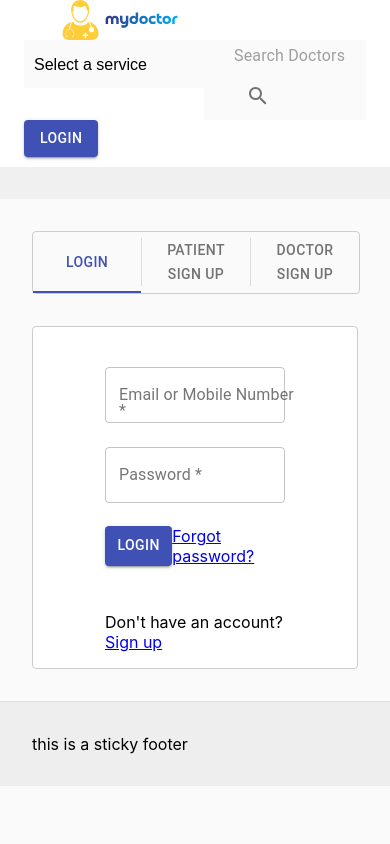
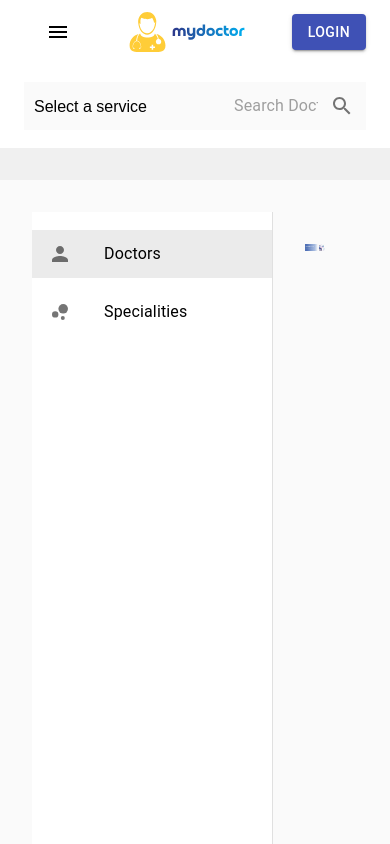
Before and after one commit to akn00/mydoctor, a React (Create React App) app: page / in a window 390 px wide. Shown: the top 844 px of the page. Built offline with nearby package versions, Linux system fonts and the light colour scheme.

Commit message:
fixed header for different screen sizes along with drawer and started home page

```diff
--- a/package.json
+++ b/package.json
@@ -14,6 +14,8 @@
     "@testing-library/user-event": "^13.5.0",
     "react": "^18.2.0",
     "react-dom": "^18.2.0",
+    "react-hamburger-drawer": "^21.11.20",
+    "react-router-dom": "^6.15.0",
     "react-scripts": "5.0.1",
     "react-tabs": "^6.0.2",
     "web-vitals": "^2.1.4"
--- a/src/App.js
+++ b/src/App.js
@@ -1,5 +1,7 @@
 import Header from "./components/Header";
-import LoginNav from "./components/loginNav";
+import LoginNav from "./components/loginNav/index";
+import {BrowserRouter,Routes,Route} from "react-router-dom"
+import Home from "./components/Pages/Home";
 import InfiniteBar from "./components/InfiniteBar";
 import Footer from "./components/Footer";
 import "./app.css"
@@ -7,14 +9,19 @@ import "./app.css"
 
 function App() {
   return (
+  <BrowserRouter>
     <div className="App">
       <Header/>
       <InfiniteBar/>
-      <div className="content">
-      <LoginNav/>
-      </div>
+        <div className="content">
+          <Routes>
+            <Route  path="/" element={<Home />}/>
+            <Route  path="/login" element={<LoginNav />}/>
+          </Routes>
+        </div>
       <Footer/>
     </div>
+  </BrowserRouter>
   );
 }
 
--- /dev/null
+++ b/src/components/HamburgerDrawer/index.js
@@ -0,0 +1,52 @@
+import React, { useState } from 'react';
+import IconButton from '@material-ui/core/IconButton';
+import MenuIcon from '@material-ui/icons/Menu';
+import Drawer from '@material-ui/core/Drawer';
+import List from '@material-ui/core/List';
+import ListItem from '@material-ui/core/ListItem';
+import ListItemIcon from '@material-ui/core/ListItemIcon';
+import ListItemText from '@material-ui/core/ListItemText';
+import CloseIcon from '@material-ui/icons/Close';
+import PersonSharpIcon from '@material-ui/icons/PersonSharp';
+import BubbleChartSharpIcon from '@material-ui/icons/BubbleChartSharp';
+
+
+const HamburgerMenu = () => {
+  const [isOpen, setIsOpen] = useState(false);
+
+  const toggleDrawer = (open) => () => {
+    setIsOpen(open);
+  };
+
+  return (
+    <div>
+      <IconButton edge="start" color="inherit" aria-label="menu" onClick={toggleDrawer(true)} style={{ marginLeft: 10 }}>
+        <MenuIcon />
+      </IconButton>
+      <Drawer anchor="left" open={isOpen} onClose={toggleDrawer(false)}>
+        <div onClick={toggleDrawer(false)}>
+          <div style={{ display: 'flex', justifyContent: 'flex-end' }}>
+            <IconButton edge="end" color="inherit" aria-label="close" onClick={toggleDrawer(false)} style={{ marginRight: 10 }}>
+              <CloseIcon />
+            </IconButton>
+          </div>
+          <List style={{ width: 240 }}>
+            <ListItem button style={{ marginTop: 10, marginBottom: 10}}>
+              <ListItemIcon><PersonSharpIcon /></ListItemIcon>
+              <ListItemText primary="Doctors" />
+            </ListItem>
+            <ListItem button style={{ marginTop: 10, marginBottom: 10}}>
+              <ListItemIcon>
+              <BubbleChartSharpIcon />
+              </ListItemIcon>
+              <ListItemText primary="Specialities" />
+            </ListItem>
+
+          </List>
+        </div>
+      </Drawer>
+    </div>
+  );
+};
+
+export default HamburgerMenu;
--- a/src/components/Header/Header.css
+++ b/src/components/Header/Header.css
@@ -22,6 +22,7 @@
     width: 10rem;
     margin: 0 1rem;
     overflow: hidden;
+    cursor: pointer;
 }
 .searchBar{
     display: flex;
@@ -49,6 +50,47 @@ option:focus {
     background-color: rgb(230, 230, 230);
 }
 .search{
+    display:flex;
     padding-left: 30px;
     background-color: #fafafa;
 }
+.smallHeader{
+    display: none;
+    flex-direction: column;
+    background-color: white;
+}
+.upper{
+    /* min-width: 300px; */
+    min-height: 64px;
+    overflow: hidden;
+    display: flex;
+    flex-direction: row;
+    flex-wrap: nowrap;
+    align-items: center;
+    justify-content: space-between;
+    padding-bottom: 10px;
+    padding-left: 24px;
+    padding-right: 24px;
+}
+.lower{
+    /* min-width: 380px; */
+    min-height: 64px;
+    overflow: hidden;
+    display: flex;
+    flex-flow: row wrap;
+    align-items: center;
+    justify-content: center;
+    padding-bottom: 10px;
+    padding-left: 24px;
+    padding-right: 24px;
+    margin: auto;
+}
+
+@media screen and (max-width:960px) {
+    .header{
+        display:none;
+    }
+    .smallHeader{
+        display: flex;
+    }
+}
--- a/src/components/Header/index.js
+++ b/src/components/Header/index.js
@@ -1,16 +1,29 @@
 import logo from "../../assets/logo.svg"
+import React from "react";
 import "./Header.css"
+import { useNavigate } from "react-router-dom"
 import { Button, InputBase, IconButton } from '@material-ui/core';
 import { Search as SearchIcon } from '@material-ui/icons';
+import HamburgerDrawer from '../HamburgerDrawer';
+
 
 const Header = () => {
+    const navigate = useNavigate();
+    function handleLoginClick() {
+        navigate("login")
+    }
+    function handleLogoClick() {
+        navigate("/")
+    }
+
     return (
+        <>
             <div className="header">
             <div className="logo">
-            <img src={logo} alt="logo"/>
+                <img src={logo} alt="logo" onClick={handleLogoClick} />
             </div>
             <div className="searchBar">
-        <select id="specialtyInput"  defaultValue="">
+                <select id="specialtyInput" defaultValue="">
                     <option value="" disabled default>Select a service</option>
                     <option value="Bone Marrow">Bone Marrow</option>
                     <option value="Anesthisiology">  Anesthisiology</option>
@@ -33,8 +46,6 @@ const Header = () => {
                     <option value="Endocrinology & Diabetology">Endocrinology & Diabetology</option>
                     <option value="Development Behavioral Pediatrics">Development Behavioral Pediatrics</option>
                 </select>
-
-
                 <div className="search">
                     <InputBase
                         placeholder="Search Doctors"
@@ -44,15 +55,67 @@ const Header = () => {
                         <SearchIcon />
                     </IconButton>
                 </div>
+            </div>
+
+            <div className="buttonLogin">
+                <Button variant="contained" color="primary" onClick={handleLoginClick}>Login</Button>
+            </div>
+        </div>
 
 
+            <div className="smallHeader">
+                <div className="upper">
+
+                <HamburgerDrawer />
+
+                    <div className="logo">
+                        <img src={logo} alt="logo" onClick={handleLogoClick} />
+                    </div>
+
+                    <div className="buttonLogin">
+                        <Button variant="contained" color="primary" onClick={handleLoginClick}>Login</Button>
+                    </div>
 
                 </div>
 
-        <div className="buttonLogin">
-        <Button variant="contained" color="primary">Login</Button>
+                <div className="lower">
+                    <div className="searchBar">
+                        <select id="specialtyInput" defaultValue="">
+                            <option value="" disabled default>Select a service</option>
+                            <option value="Bone Marrow">Bone Marrow</option>
+                            <option value="Anesthisiology">  Anesthisiology</option>
+                            <option value="E.N.T">  E.N.T</option>
+                            <option value="Cardiac Surgery">Cardiac Surgery</option>
+                            <option value="Cosmetology">Cosmetology</option>
+                            <option value="Clinical Nutrition & Dietetics">Clinical Nutrition & Dietetics</option>
+                            <option value="Breast & Oncoplastic - Oncology">Breast & Oncoplastic - Oncology</option>
+                            <option value="Child & Adolescent Psychiatry">Child & Adolescent Psychiatry</option>
+                            <option value="Cardiology">Cardiology</option>
+                            <option value="Audiology">Audiology</option>
+                            <option value="Cranio-Maxillo Facial Surgery">Cranio-Maxillo Facial Surgery</option>
+                            <option value="Clinical Psychology">Clinical Psychology</option>
+                            <option value="Dermatology">Dermatology</option>
+                            <option value="Critical Care Medicine">Critical Care Medicine</option>
+                            <option value="Dental">Dental</option>
+                            <option value="Gastroenterology">Gastroenterology</option>
+                            <option value="Diabetology">Diabetology</option>
+                            <option value="Emergency Medicine">Emergency Medicine</option>
+                            <option value="Endocrinology & Diabetology">Endocrinology & Diabetology</option>
+                            <option value="Development Behavioral Pediatrics">Development Behavioral Pediatrics</option>
+                        </select>
+                        <div className="search">
+                            <InputBase
+                                placeholder="Search Doctors"
+                                inputProps={{ 'aria-label': 'search' }}
+                            />
+                            <IconButton aria-label="search">
+                                <SearchIcon />
+                            </IconButton>
                         </div>
                     </div>
+                </div>
+            </div>
+        </>
     );
 }
 
--- /dev/null
+++ b/src/components/Pages/Home/Home.css
@@ -0,0 +1,18 @@
+.home{
+    display: flex;
+    width: 100%;
+}
+.homeContent{
+    background-color: #fafafa;
+}
+.sidebar{
+    height: 100vh;
+    background-color: white;
+    border-right: 1px solid rgba(0, 0, 0, 0.12)
+}
+.homeContent{
+    margin: 32px;
+    display: flex;
+    flex-direction: column;
+    width:100%
+}
--- /dev/null
+++ b/src/components/Pages/Home/index.js
@@ -0,0 +1,34 @@
+import React from "react"
+import "./Home.css"
+import List from '@material-ui/core/List';
+import ListItem from '@material-ui/core/ListItem';
+import ListItemIcon from '@material-ui/core/ListItemIcon';
+import ListItemText from '@material-ui/core/ListItemText';
+import PersonSharpIcon from '@material-ui/icons/PersonSharp';
+import BubbleChartSharpIcon from '@material-ui/icons/BubbleChartSharp';
+import homeBanner from "../../../assets/mainPageBanner.svg"
+
+const Index = () => {
+    return ( <div className="home">
+        <div className="sidebar">
+        <List style={{ width: 240, borderRight: "1 grey solid", }}>
+            <ListItem button style={{ marginTop: 10, marginBottom: 10}} selected>
+              <ListItemIcon><PersonSharpIcon /></ListItemIcon>
+              <ListItemText primary="Doctors" />
+            </ListItem>
+            <ListItem button style={{ marginTop: 10, marginBottom: 10}}>
+              <ListItemIcon>
+              <BubbleChartSharpIcon />
+              </ListItemIcon>
+              <ListItemText primary="Specialities" />
+            </ListItem>
+
+          </List>
+        </div>
+        <div className="homeContent">
+            <img src={homeBanner} alt="Home page Banner" />
+        </div>
+    </div> );
+}
+
+export default Index;
--- a/src/components/loginNav/loginNav.css
+++ b/src/components/loginNav/loginNav.css
@@ -1,5 +1,6 @@
 .empty{
     width: 50%;
+
 }
 .loginTab{
     display: flex;
@@ -9,8 +10,8 @@
 }
 .loginNav{
     display: flex;
+    margin: 32px;
     align-items:flex-start;
-
 }
 .space{
     height: 48px;
@@ -24,11 +25,13 @@
     /* width: 100%; */
     margin: auto;
     margin-bottom: 2rem;
+    width:60.9%;
 }
 .tabContent{
     display: flex;
     margin: auto;
-    min-width:484px;
+    /* min-width:484px; */
+    width:60.9%;
 }
 .MuiTabs-root{
     width: 100%;
@@ -40,7 +43,6 @@
 
     .tabContent{
         min-width:100%;
-        width: auto;
     }
     .empty{
         width: 50%;
@@ -49,7 +51,7 @@
         display: flex;
         flex-direction: column;
         justify-content: center;
-        width: 50%;
+        width: 60%;
     }
     .MuiTabs-root{
         width: 100%;
```
Also changed, not shown: src/assets/mainPageBanner.svg (added), src/index.js (line endings or trailing spaces), 1 other file (tests, documents, lock files or other folders). Lines whose indentation alone changed are shown as unchanged.
